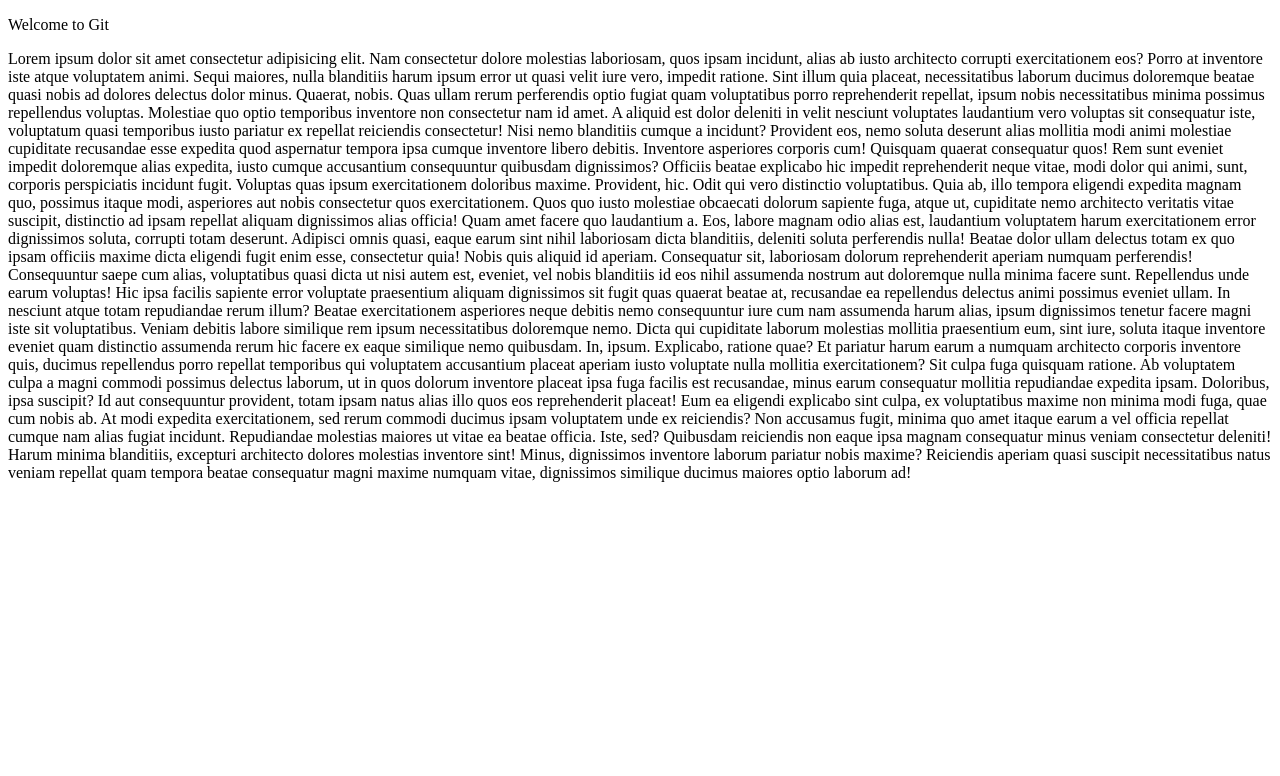
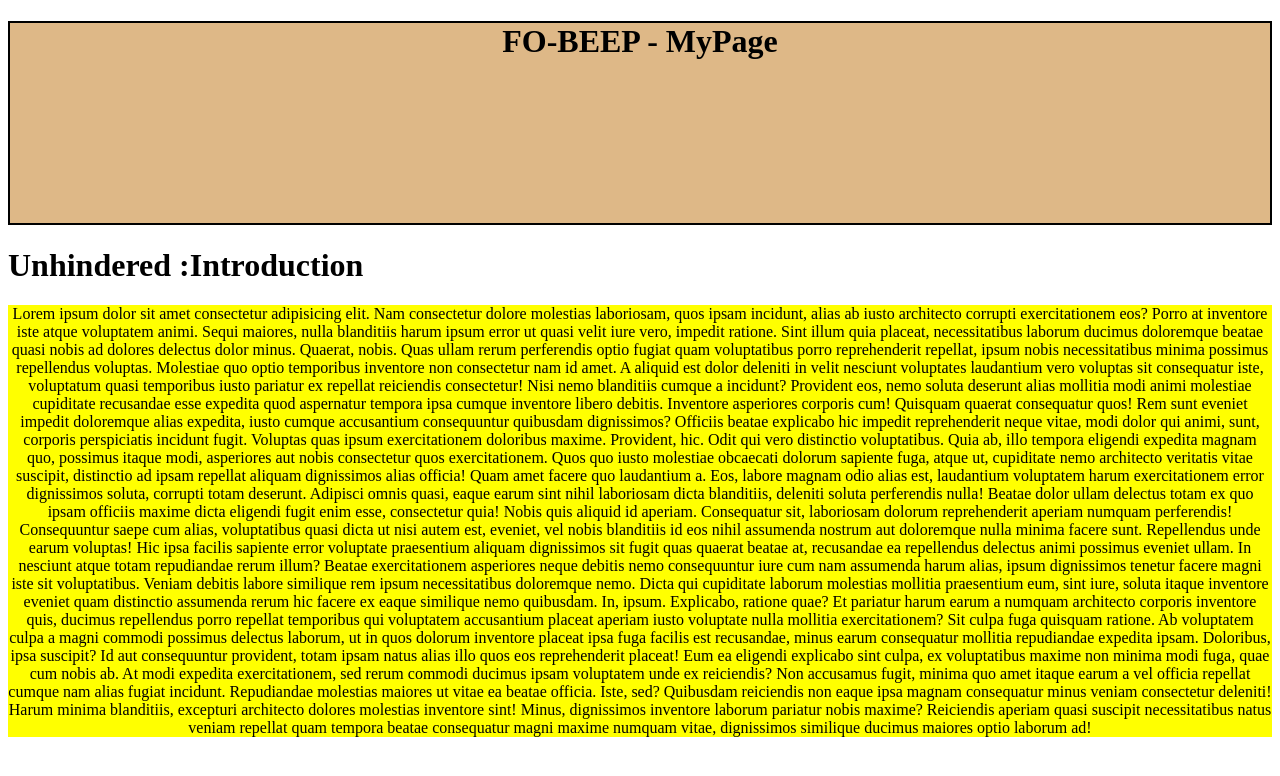
Before and after one commit to FO-beep/DeployedBio, a plain HTML site: page deployed.html in a window 1280 px wide. Drawn offline with Linux system fonts and the light colour scheme.

Commit message:
First edited version of deployed

```diff
--- a/deployed.css
+++ b/deployed.css
@@ -0,0 +1,12 @@
+#title{
+    height: 200px;
+    background-color: burlywood;
+    border: 2px solid black;
+    text-align: center;
+}
+
+
+#box{
+    text-align: center;
+    background-color:yellow;
+}
--- a/deployed.html
+++ b/deployed.html
@@ -4,12 +4,16 @@
     <meta charset="UTF-8">
     <meta name="viewport" content="width=device-width, initial-scale=1.0">
     <title>GoingLive</title>
+    <link rel="stylesheet" href="./deployed.css">
 </head>
 <body>
 
-    <header><FO-BEEP></header>
+    <h1 id="title">FO-BEEP - MyPage</h1>
+    <h1>Unhindered :Introduction</h1>
 
-        <p>Welcome to Git</p>
+    <div id="box">
+
+
         <p>Lorem ipsum dolor sit amet consectetur adipisicing elit. Nam consectetur dolore molestias laboriosam, quos ipsam incidunt, alias ab iusto architecto corrupti exercitationem eos? Porro at inventore iste atque voluptatem animi.
         Sequi maiores, nulla blanditiis harum ipsum error ut quasi velit iure vero, impedit ratione. Sint illum quia placeat, necessitatibus laborum ducimus doloremque beatae quasi nobis ad dolores delectus dolor minus.
         Quaerat, nobis. Quas ullam rerum perferendis optio fugiat quam voluptatibus porro reprehenderit repellat, ipsum nobis necessitatibus minima possimus repellendus voluptas. Molestiae quo optio temporibus inventore non consectetur nam id amet.
@@ -31,7 +35,7 @@
         Repudiandae molestias maiores ut vitae ea beatae officia. Iste, sed? Quibusdam reiciendis non eaque ipsa magnam consequatur minus veniam consectetur deleniti! Harum minima blanditiis, excepturi architecto dolores molestias inventore sint!
         Minus, dignissimos inventore laborum pariatur nobis maxime? Reiciendis aperiam quasi suscipit necessitatibus natus veniam repellat quam tempora beatae consequatur magni maxime numquam vitae, dignissimos similique ducimus maiores optio laborum ad!</p>
 
-
+    </div>
 
 </body>
 </html>
```
